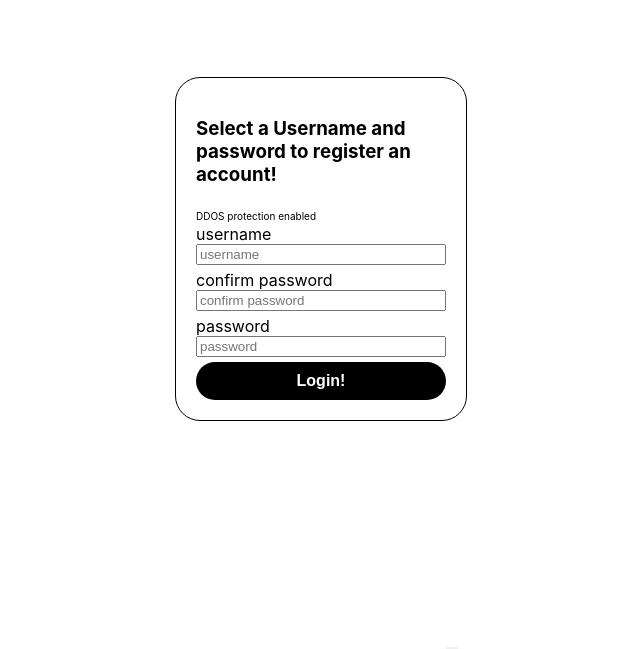
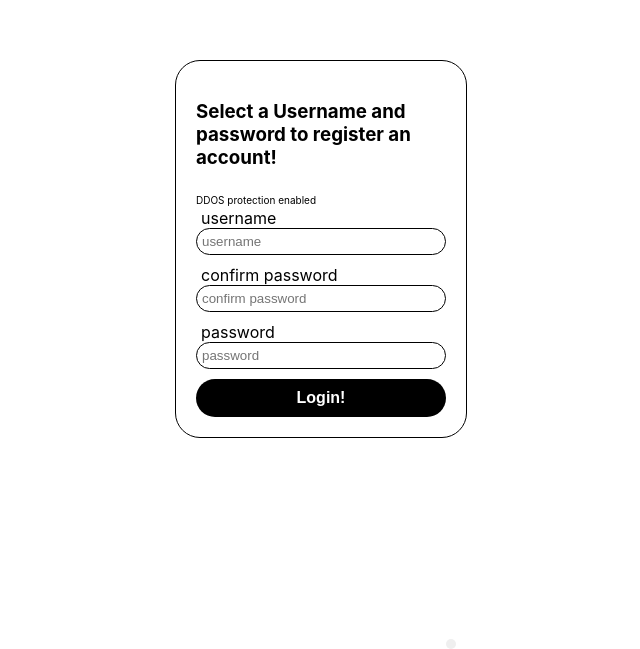
Before and after one commit to CD-Mackay/bad_ui_battles, a React (Create React App) app in the folder ddos-proof-auth/: page / in a window 1280 px wide. Shown: the part 151-800 px from the top of the page, without its empty margins (319-959 px from the left). Built offline with nearby package versions, Linux system fonts and the light colour scheme.

Commit message:
style inputs

```diff
--- a/ddos-proof-auth/src/Components/Inputs.css
+++ b/ddos-proof-auth/src/Components/Inputs.css
@@ -2,5 +2,14 @@
   margin: 0 auto;
   display: flex;
   flex-direction: column;
-  margin-bottom: 5px;
+  margin-bottom: 10px;
 }
+
+input {
+  border-radius: 25px;
+  border: 1px solid black;
+  padding: 5px;
+}
+label {
+  padding-left: 5px;
+}
```
